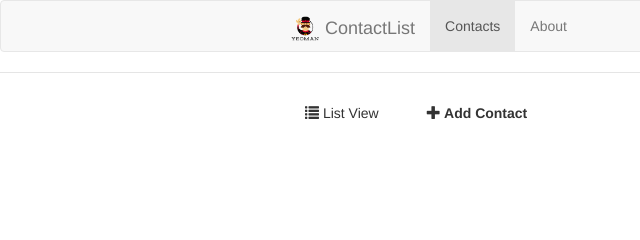
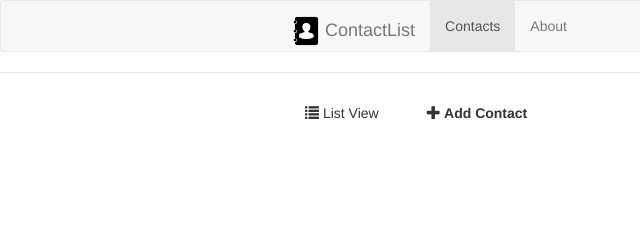
Before and after one commit to sreekumarrajan/ContactList, a website: page app/index.html in a window 1280 px wide. Shown: the top 240 px of the page, 0-640 px from the left. Drawn offline with nearby package versions, Linux system fonts and the light colour scheme; some packages are replaced by stand-ins of ours; files that its build step writes are made by us from their sources; a script that the page names is missing.

Commit message:
changed contact icon

```diff
--- a/app/index.html
+++ b/app/index.html
@@ -35,7 +35,7 @@
               <span class="icon-bar"></span>
             </button>
 
-            <a class="navbar-brand" href="#/">  <span><img width="30" src="images/yeoman.png" /></span> <span>   </span>ContactList</a>
+            <a class="navbar-brand" href="#/">  <span><img width="30" src="images/contact.png" /></span> <span>   </span>ContactList</a>
           </div>
 
           <div class="collapse navbar-collapse" id="js-navbar-collapse">
```
Also changed, not shown: app/images/contact.png (added).
